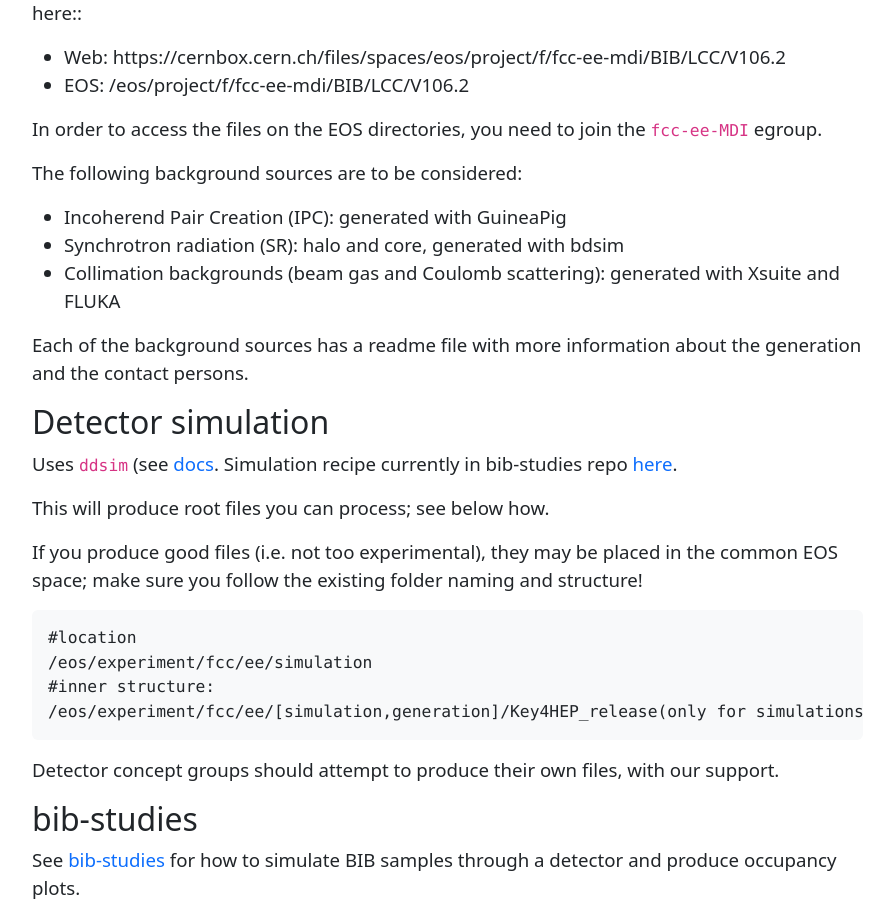
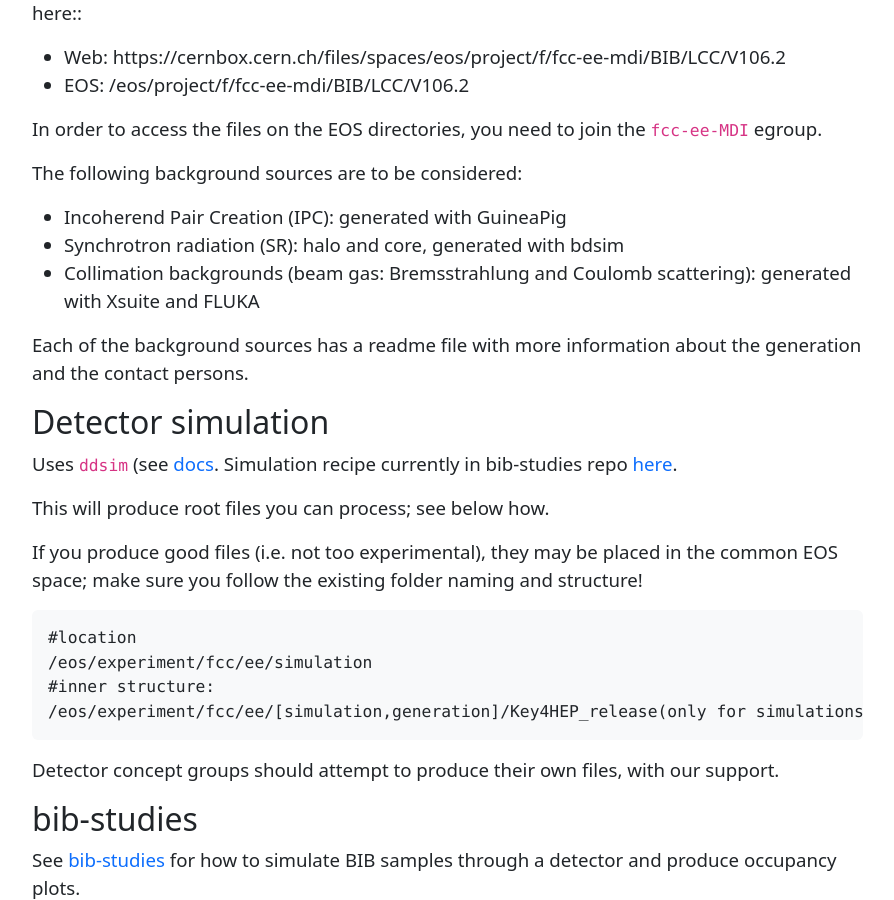
Before and after one commit to HEP-FCC/FCCSW, a Jekyll site: the page built from mdi/index.md, in a window 1280 px wide and 900 px high, scrolled down 2914 px. Shown: the whole window, without its empty margins (50-944 px from the left). Built offline with Jekyll 4.4.1, drawn with Linux system fonts in a browser that asks for light colours; our own code applies the rules of GitHub Pages for plain Markdown files.

Commit message:
Fix collimation bkg

```diff
--- a/mdi/index.md
+++ b/mdi/index.md
@@ -71,7 +71,7 @@ In order to access the files on the EOS directories, you need to join the `fcc-e
 The following background sources are to be considered:
 - Incoherend Pair Creation (IPC): generated with GuineaPig
 - Synchrotron radiation (SR): halo and core, generated with bdsim
-- Collimation backgrounds (beam gas and Coulomb scattering): generated with Xsuite and FLUKA
+- Collimation backgrounds (beam gas: Bremsstrahlung and Coulomb scattering): generated with Xsuite and FLUKA
 
 Each of the background sources has a readme file with more information about the generation and the contact persons.
 
```
